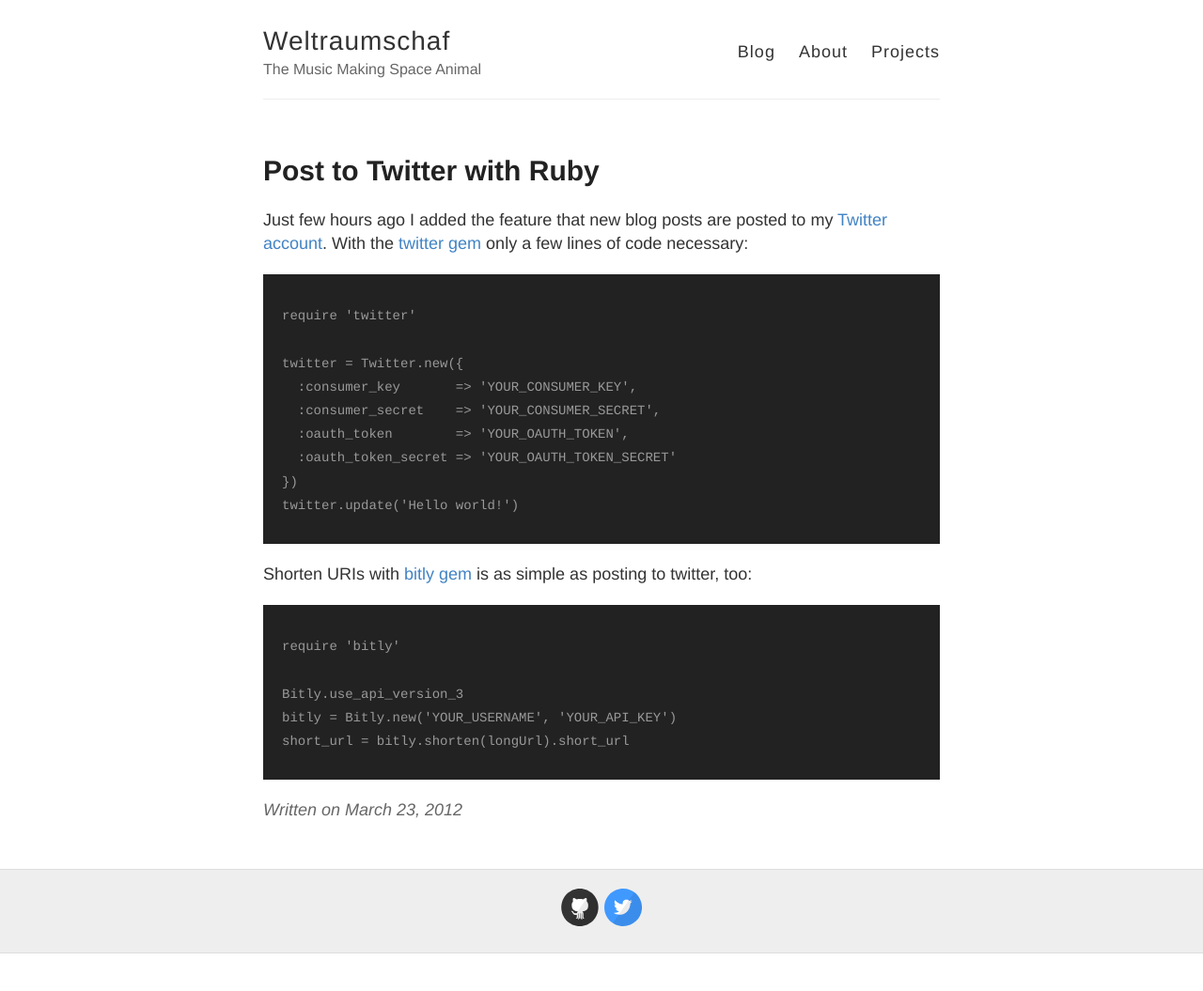
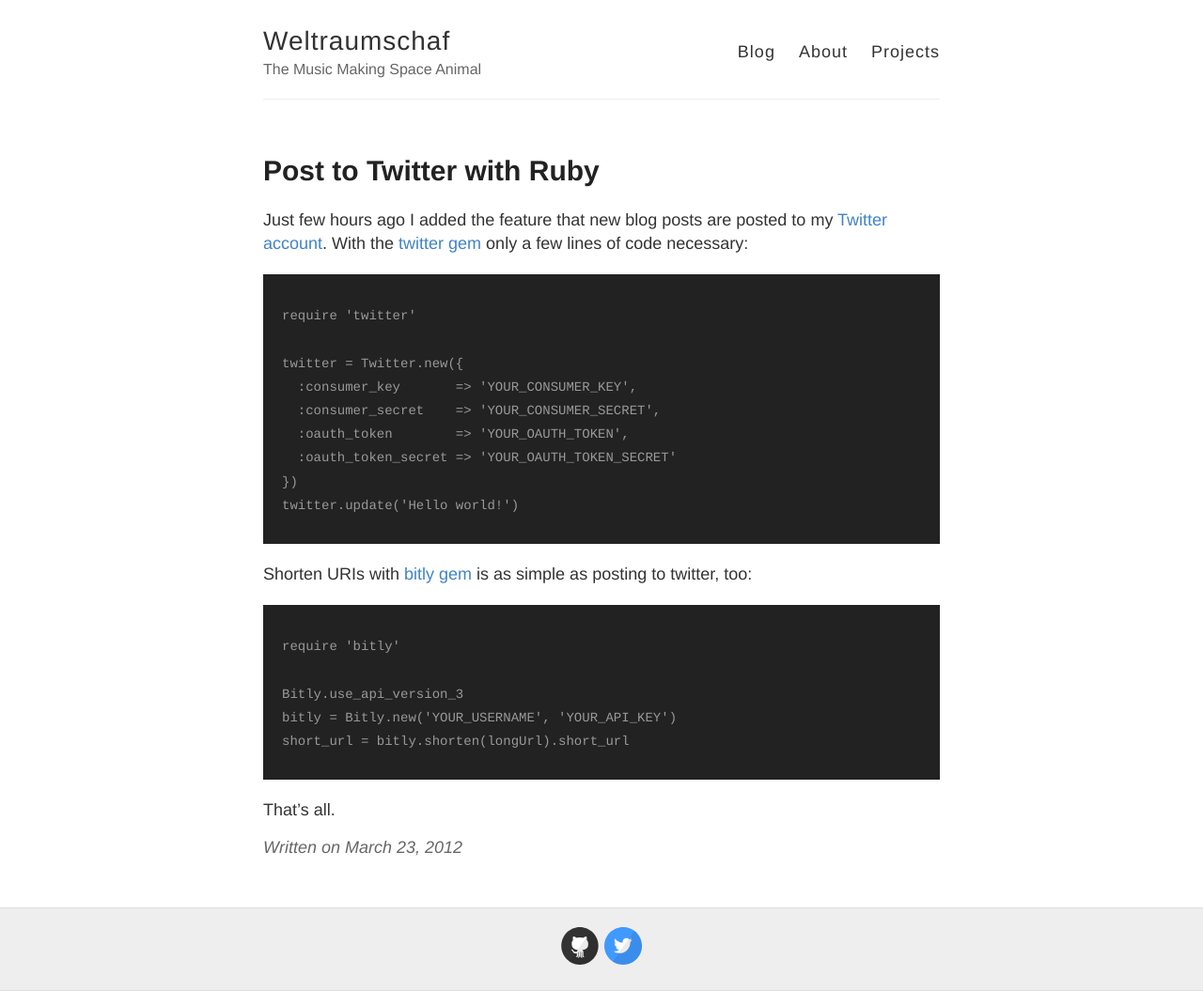
Before and after one commit to Weltraumschaf/weltraumschaf.github.io, a Jekyll site: the page built from _posts/2012-03-23-Post-to-Twitter-with-Ruby.md, in a window 1280 px wide. Shown: the whole page at 94% size. Built offline with Jekyll 4.4.1, drawn with Linux system fonts in a browser that asks for light colours; before the commit the page ends 1015 px from its top, so only the background shows below that.

Commit message:
Fix the layout quirks.

```diff
--- a/_posts/2012-03-23-Post-to-Twitter-with-Ruby.md
+++ b/_posts/2012-03-23-Post-to-Twitter-with-Ruby.md
@@ -25,6 +25,8 @@ Shorten URIs with [bitly gem][3] is as simple as posting to twitter, too:
     bitly = Bitly.new('YOUR_USERNAME', 'YOUR_API_KEY')
     short_url = bitly.shorten(longUrl).short_url
 
+That's all.
+
 [1]: https://twitter.com/Weltraumschaf/
 [2]: http://twitter.rubyforge.org/
 [3]: https://github.com/philnash/bitly
--- a/index.html
+++ b/index.html
@@ -9,7 +9,7 @@ layout: default
       <h1><a href="{{ site.baseurl }}{{ post.url }}">{{ post.title }}</a></h1>
 
       <div class="entry">
-        {{ post.content | truncatewords:40}}
+        {{ post.content | truncatewords:20}}
       </div>
 
       <a href="{{ site.baseurl }}{{ post.url }}" class="read-more">Read More</a>
--- a/style.scss
+++ b/style.scss
@@ -1,10 +1,5 @@
 ---
 ---
-
-//
-// IMPORTS
-//
-
 @import "_reset";
 @import "_variables";
 // Syntax highlighting @import is at the bottom of this file
```
